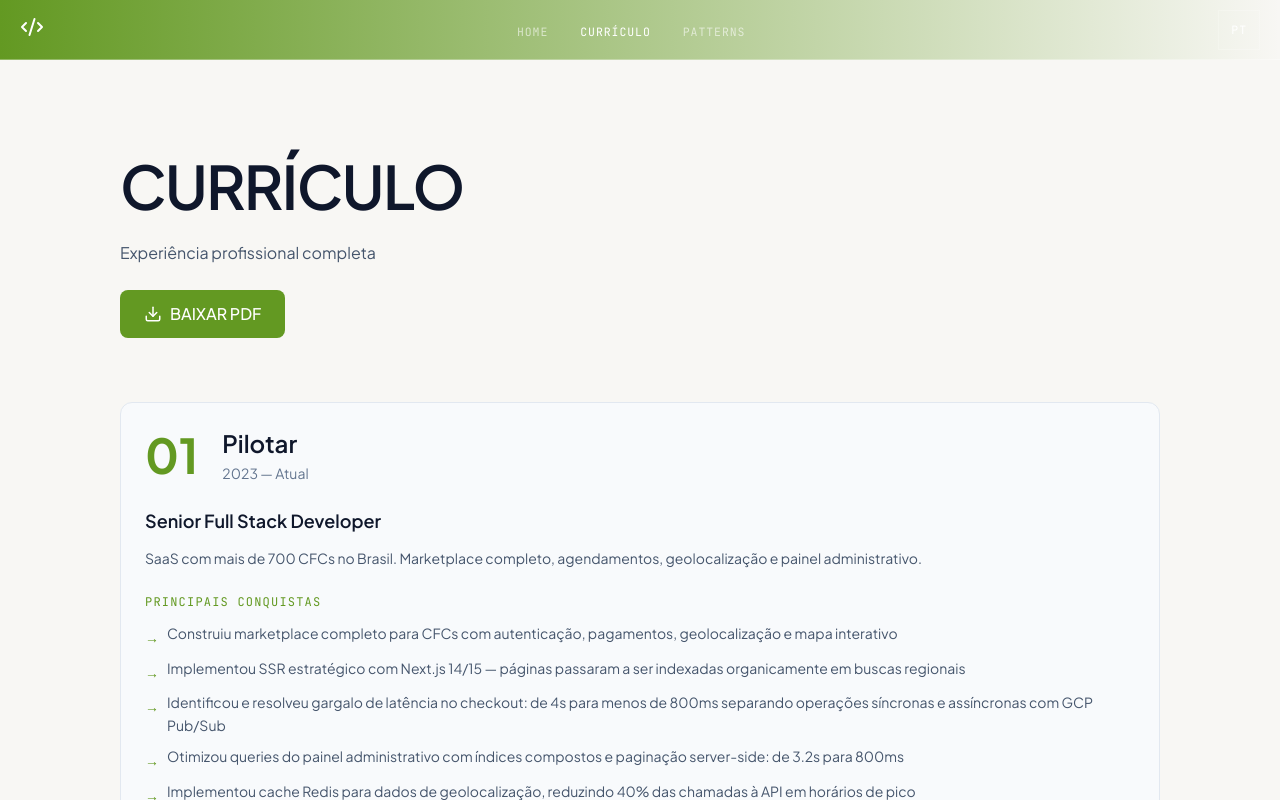
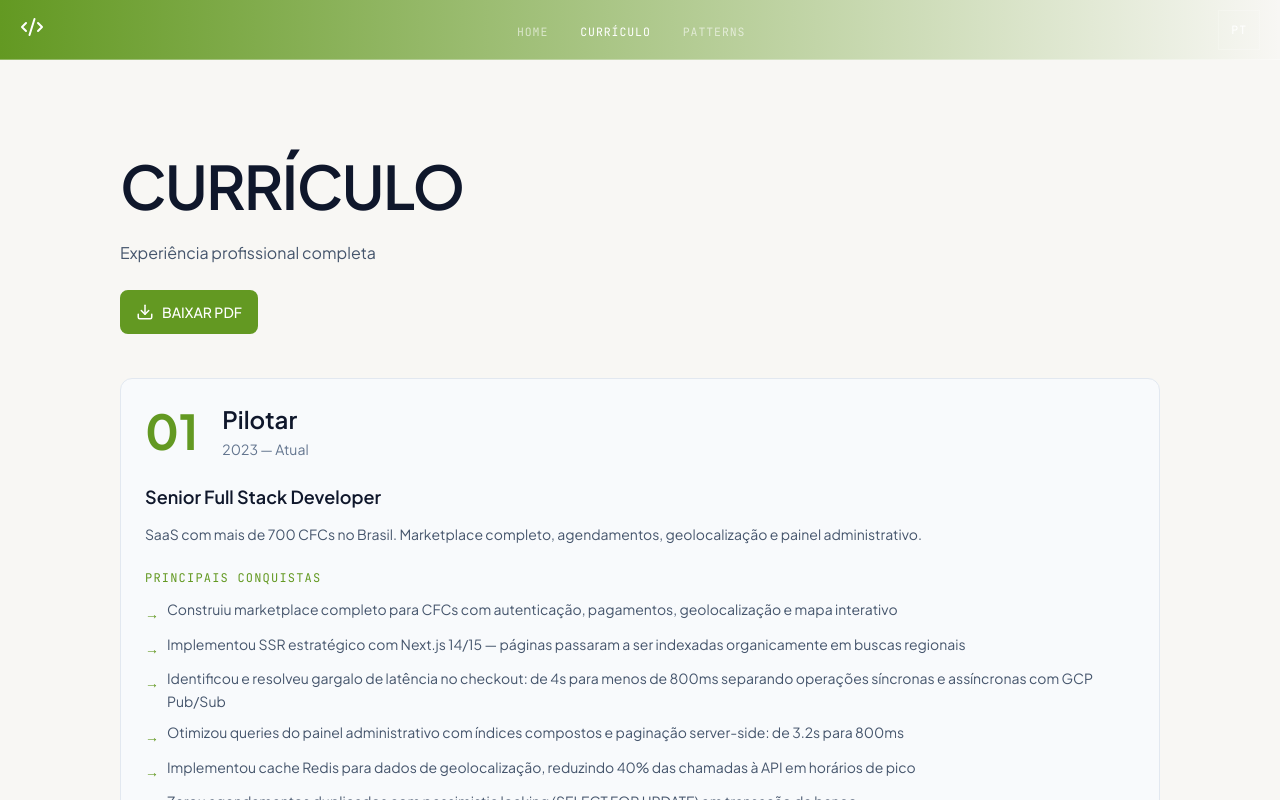
Before and after one commit to LucasZod/lucas-moreno, a Next.js app: page /resume in a window 1280 px wide. Shown: the top 800 px of the page. Built offline with nearby package versions, Linux system fonts and the light colour scheme.

Commit message:
fix: styles

```diff
--- a/app/page.tsx
+++ b/app/page.tsx
@@ -372,7 +372,7 @@ const ProjectsContainer = ({ children }: { children: React.ReactNode }) => {
     <motion.section
       initial="hidden"
       whileInView="visible"
-      viewport={{ once: true }}
+      viewport={{ once: true, amount: 0.1 }}
       variants={staggerContainer}
       className="space-y-8"
     >
--- a/app/patterns/page.tsx
+++ b/app/patterns/page.tsx
@@ -24,7 +24,7 @@ const Container = ({ children }: { children: React.ReactNode }) => {
 }
 
 const Layout = ({ children }: { children: React.ReactNode }) => {
-  return <section className="md:py-24 md:px-30 px-6 py-16 space-y-16">{children}</section>
+  return <section className="md:py-24 md:px-30 px-0 py-16 space-y-16">{children}</section>
 }
 
 const Header = () => {
@@ -32,7 +32,7 @@ const Header = () => {
   const t = translations[language].patterns
 
   return (
-    <motion.header initial="hidden" animate="visible" variants={staggerContainer} className="space-y-6">
+    <motion.header initial="hidden" animate="visible" variants={staggerContainer} className="space-y-6 md:px-30 px-6">
       <motion.h1 variants={fadeUp} className="text-slate-900 text-4xl md:text-6xl font-semibold tracking-tight">
         {t.title}
       </motion.h1>
--- a/app/resume/page.tsx
+++ b/app/resume/page.tsx
@@ -29,7 +29,7 @@ const Container = ({ children }: { children: React.ReactNode }) => {
 }
 
 const Layout = ({ children }: { children: React.ReactNode }) => {
-  return <section className="md:py-24 md:px-30 px-6 py-16 space-y-16">{children}</section>
+  return <section className="md:py-24 md:px-30 px-6 py-16 space-y-11">{children}</section>
 }
 
 const Header = ({ pdfRef }: { pdfRef: React.RefObject<HTMLDivElement | null> }) => {
@@ -83,7 +83,7 @@ const Header = ({ pdfRef }: { pdfRef: React.RefObject<HTMLDivElement | null> })
       <motion.button
         variants={fadeUp}
         onClick={handleDownloadPDF}
-        className="inline-flex items-center gap-2 px-6 py-3 bg-[#639922] text-white font-medium rounded-lg hover:bg-[#537d1d] transition-colors duration-300"
+        className="inline-flex items-center gap-2 px-4 py-3 bg-[#639922] text-white text-sm font-medium rounded-lg hover:bg-[#537d1d] transition-colors duration-300"
       >
         <Download size={18} />
         {t.download}
@@ -100,7 +100,7 @@ const Companies = () => {
     <motion.section
       initial="hidden"
       whileInView="visible"
-      viewport={{ once: true, amount: 0.2 }}
+      viewport={{ once: true, amount: 0.1 }}
       variants={staggerContainer}
       className="space-y-6"
     >
```
